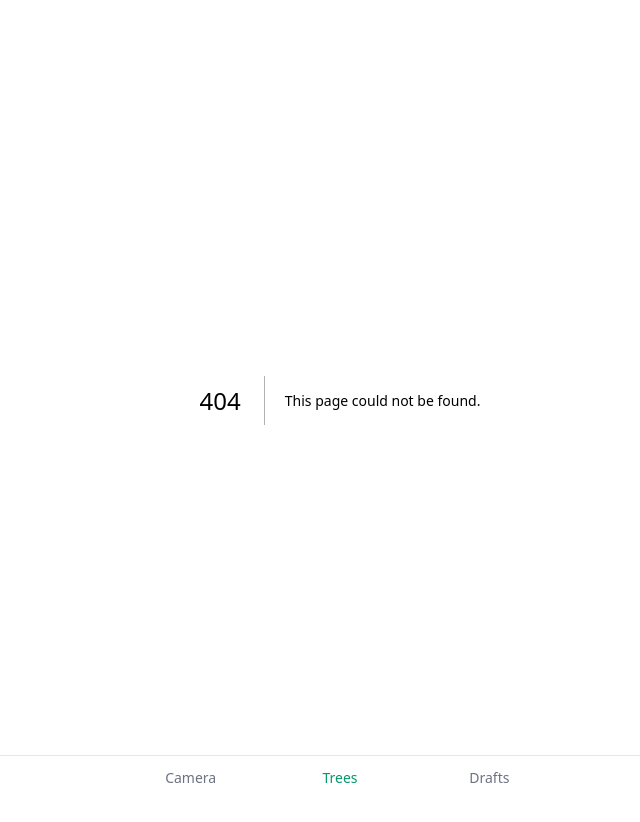
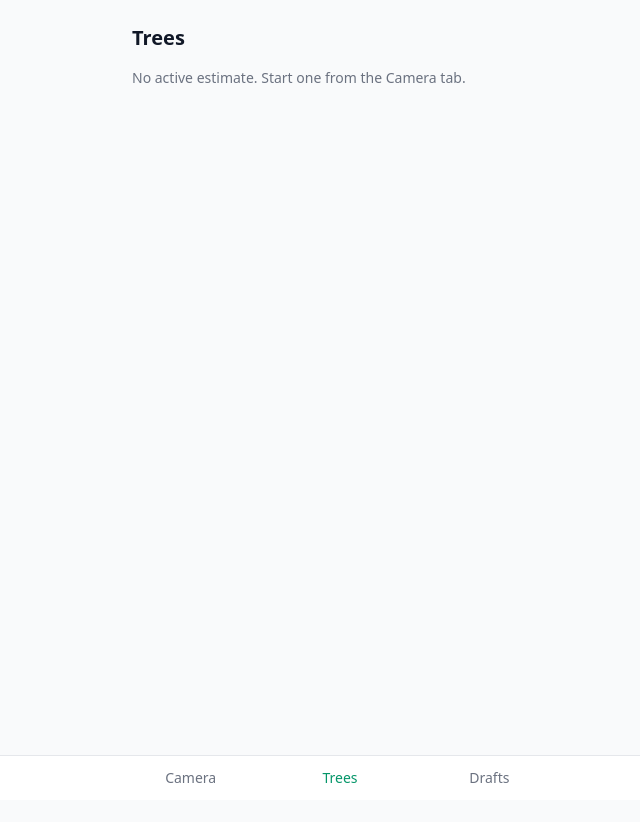
Before and after one commit to carlosleyvarosaldo/Macro-tracker-, a Next.js app: page /trees in a window 1280 px wide. Before the commit this address had no page. Shown: the top 822 px of the page, without its empty margins (300-940 px from the left). After the commit the page ends 800 px from the top, so only its background shows below. Built offline with nearby package versions, Linux system fonts and the light colour scheme.

Commit message:
Create page.tsx

```diff
--- /dev/null
+++ b/app/trees/page.tsx
@@ -0,0 +1,46 @@
+"use client";
+
+import { useEffect, useState } from "react";
+import { useAppStore } from "@/lib/store";
+import { getEstimateById } from "@/lib/db";
+import { Estimate } from "@/types";
+
+export default function TreesPage() {
+  const { activeEstimateId } = useAppStore();
+  const [estimate, setEstimate] = useState<Estimate | null>(null);
+
+  useEffect(() => {
+    if (!activeEstimateId) {
+      setEstimate(null);
+      return;
+    }
+    getEstimateById(activeEstimateId).then((e) => setEstimate(e ?? null));
+  }, [activeEstimateId]);
+
+  return (
+    <div className="px-4 py-6">
+      <h1 className="text-xl font-semibold mb-4">Trees</h1>
+
+      {!activeEstimateId && (
+        <p className="text-gray-500 text-sm">
+          No active estimate. Start one from the Camera tab.
+        </p>
+      )}
+
+      {activeEstimateId && estimate && estimate.trees.length === 0 && (
+        <p className="text-gray-500">No trees yet</p>
+      )}
+
+      {estimate && estimate.trees.length > 0 && (
+        <ul className="space-y-2">
+          {estimate.trees.map((tree) => (
+            <li key={tree.id} className="rounded-lg bg-white border border-gray-200 p-3">
+              <p className="text-sm font-medium">Tree {tree.id.slice(0, 6)}</p>
+              <p className="text-xs text-gray-500">${tree.price}</p>
+            </li>
+          ))}
+        </ul>
+      )}
+    </div>
+  );
+}
```
